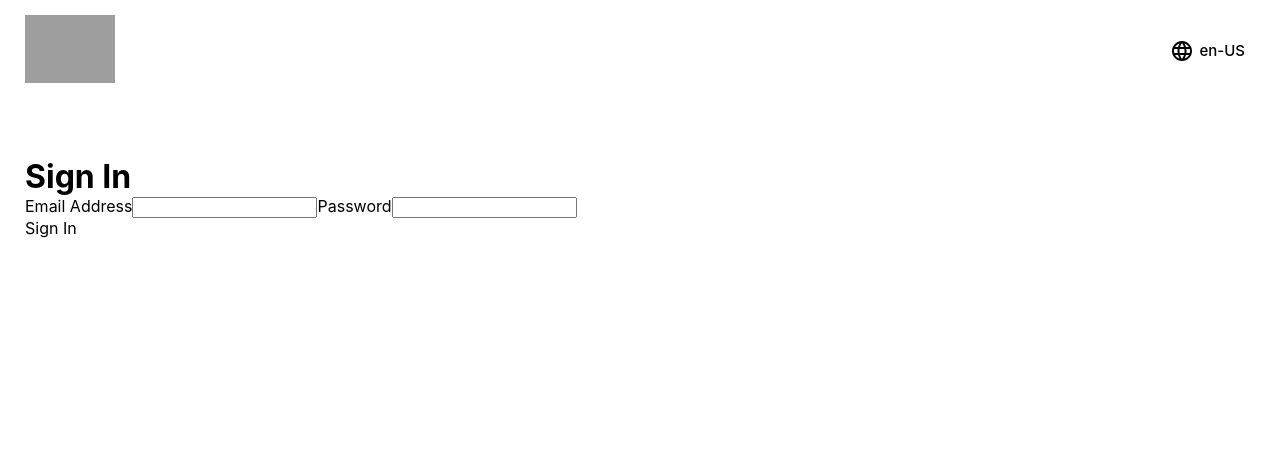
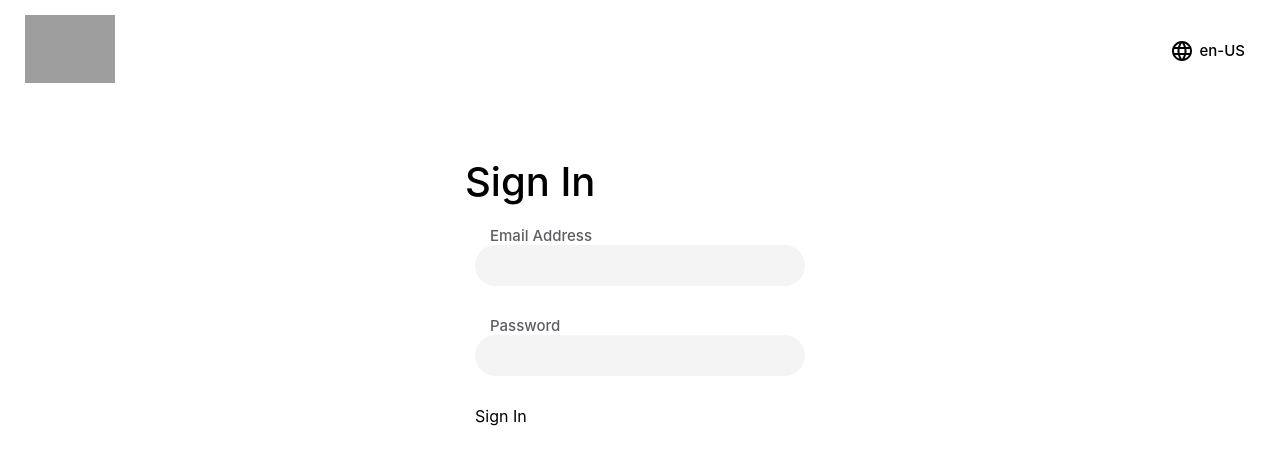
Before and after one commit to agalloch88/TeslaSite, a React (Create React App) app: page /login in a window 1280 px wide. Shown: the top 464 px of the page. Built offline with nearby package versions, Linux system fonts and the light colour scheme; grey boxes are pictures that could not be loaded.

Commit message:
styling of Login form

```diff
--- a/src/Login.css
+++ b/src/Login.css
@@ -38,3 +38,46 @@
 .login__language > span {
   font-weight: 500;
 }
+
+.login__info {
+  display: flex;
+  flex-direction: column;
+  gap: 20px;
+  margin-left: auto;
+  margin-right: auto;
+  min-width: 330px;
+}
+
+.login__info > h1 {
+  font-size: 40px;
+  font-weight: 500;
+  margin-left: -10px;
+}
+
+.login__form {
+  display: flex;
+  flex-direction: column;
+}
+
+.login__form > label {
+  color: #5c5e62;
+  font-size: 15px;
+  font-weight: 500;
+  padding-left: 15px;
+}
+
+.login__form > input {
+  background-color: #f4f4f4;
+  border: 1px solid #f4f4f4;
+  border-radius: 50px;
+  color: #393c41;
+  font-weight: 600;
+  margin-bottom: 30px;
+  outline: none;
+  padding: 12px 20px;
+}
+
+.login__form > input:focus {
+  border: 1px solid #d6d6d6;
+  transition: all 0.2s;
+}
```
Lines whose indentation alone changed are shown as unchanged.
